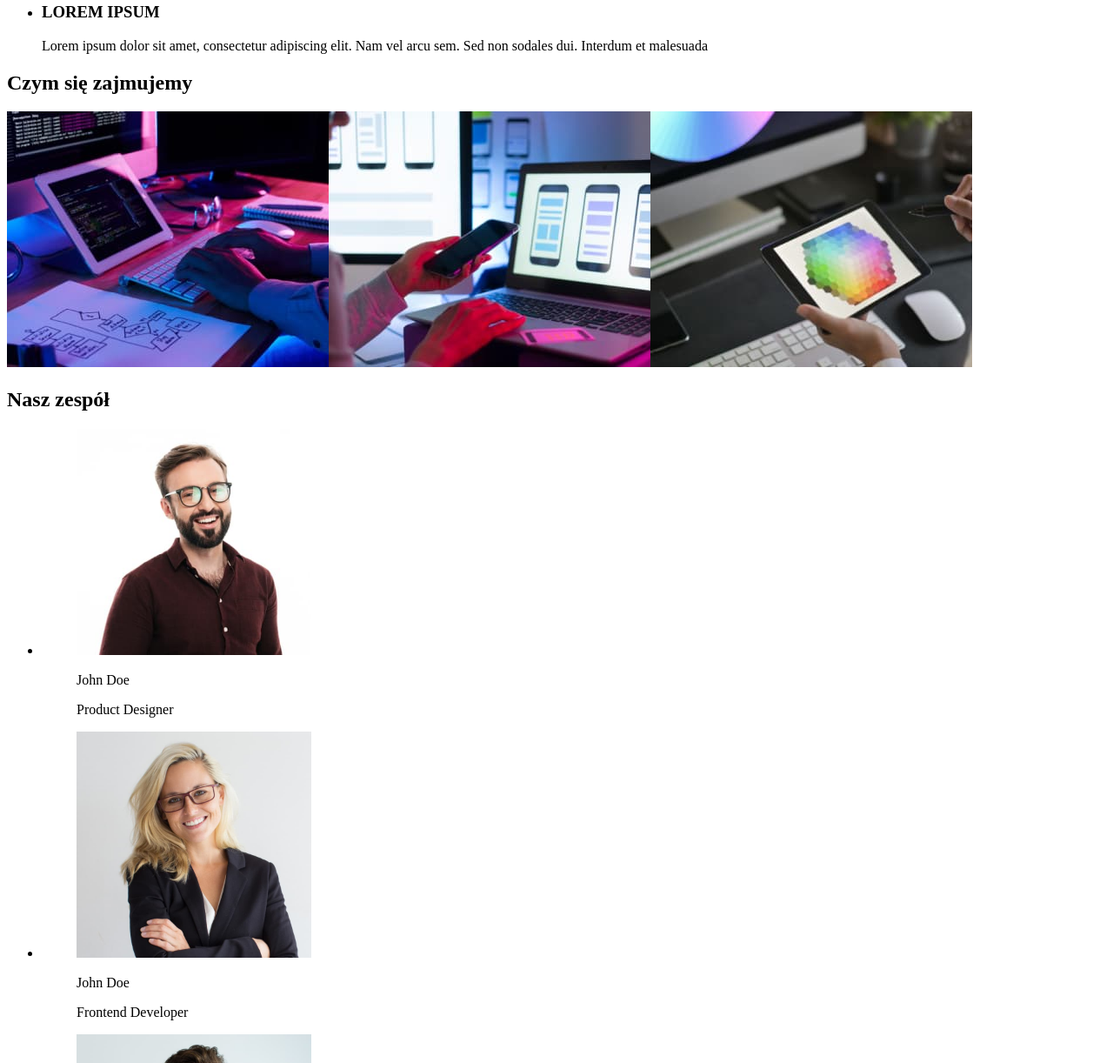
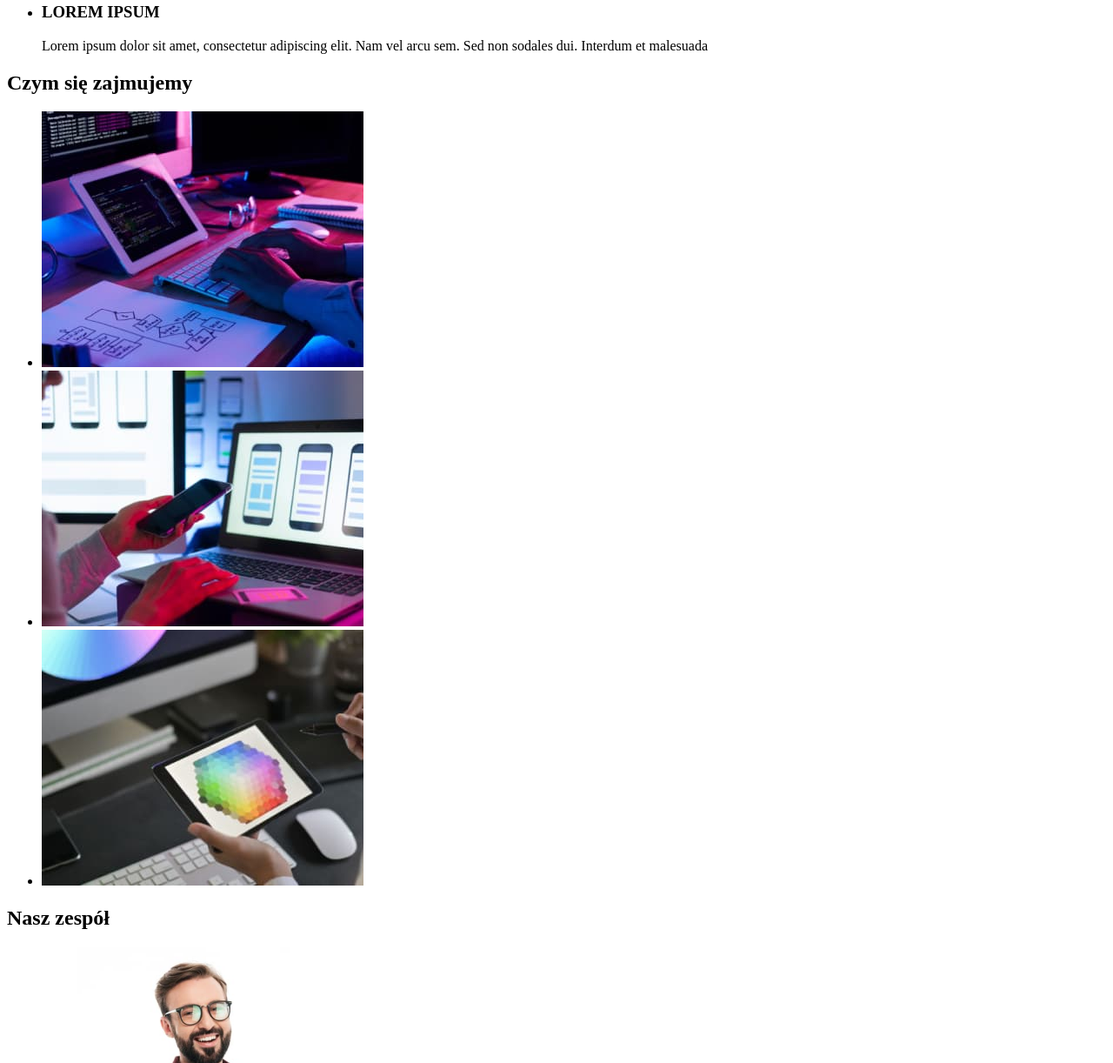
Before and after one commit to SzymonOgniewski/goit-markup-hw-01, a plain HTML site: page index.html in a window 1280 px wide. Shown: the part 393-1615 px from the top of the page at 87% size. Drawn offline with Linux system fonts and the light colour scheme.

Commit message:
h1 i button przeniesione do sekcji main, czym się zajmujemy zapisane jako lista

```diff
--- a/index.html
+++ b/index.html
@@ -18,10 +18,12 @@
         <a href="mailto:info@devstudio.com">info@devstudio.com</a>
         <a href="tel:+48111111111">+48 111 111 111</a>
       </div>
+    </header>
+    <main>
+      <div>
         <h1>EFEKTYWNE ROZWIĄZANIA DLA WASZEGO BIZNESU</h1>
         <button>Zamów usługę</button>
-    </header>
-    <main>
+      </div>
       <ul>
         <li>
           <div>
@@ -62,23 +64,33 @@
       </ul>
       <div>
         <h2>Czym się zajmujemy</h2>
+        <ul>
+          <li>
             <img
               src="images/img.jpg"
               alt="Dłonie piszące kod na klawiaturze, który jest
         widoczny na ekranach w tle"
               width="370"
               height="294"
-        /><img
+            />
+          </li>
+          <li>
+            <img
               src="images/box2.jpg"
               alt="Osoba trzymająca telefon, w tle ekrany komputerów"
               width="370"
               height="294"
-        /><img
+            />
+          </li>
+          <li>
+            <img
               src="images/box3.jpg"
               alt="Tablet wyświetlający paletę kolorów"
               width="370"
               height="294"
             />
+          </li>
+        </ul>
       </div>
 
       <h2>Nasz zespół</h2>
```
Lines whose indentation alone changed are shown as unchanged.
